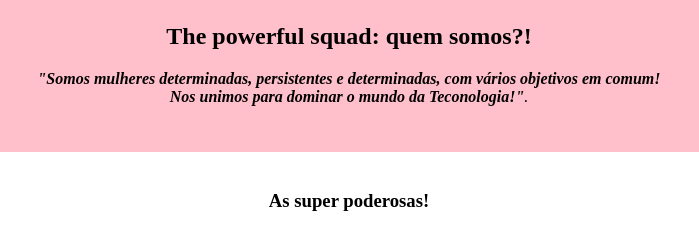
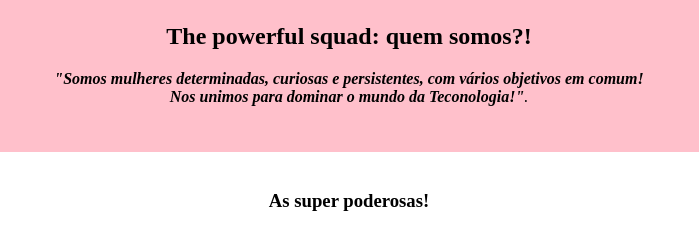
Before and after one commit to RobertaMoritz/the_powerful_squad, a plain HTML site: page index.html in a window 1280 px wide. Shown: the part 147-375 px from the top of the page, 291-990 px from the left. Drawn offline with Linux system fonts and the light colour scheme.

Commit message:
Add files via upload

```diff
--- a/index.html
+++ b/index.html
@@ -17,7 +17,7 @@
               <div class= "principal">
             <h2 class="titulo-centralizado">The powerful squad: quem somos?!</h1>
 
-                <p><em><strong>"Somos mulheres determinadas, persistentes e determinadas, com vários objetivos em comum!<br>
+                <p><em><strong>"Somos mulheres determinadas, curiosas e persistentes, com vários objetivos em comum!<br>
                     Nos unimos para dominar o mundo da Teconologia!"</strong>.</em></p>
 
             </div>
```
